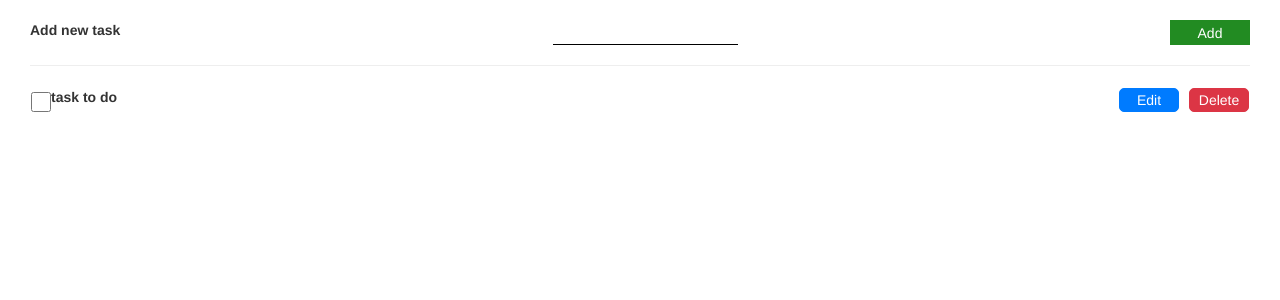
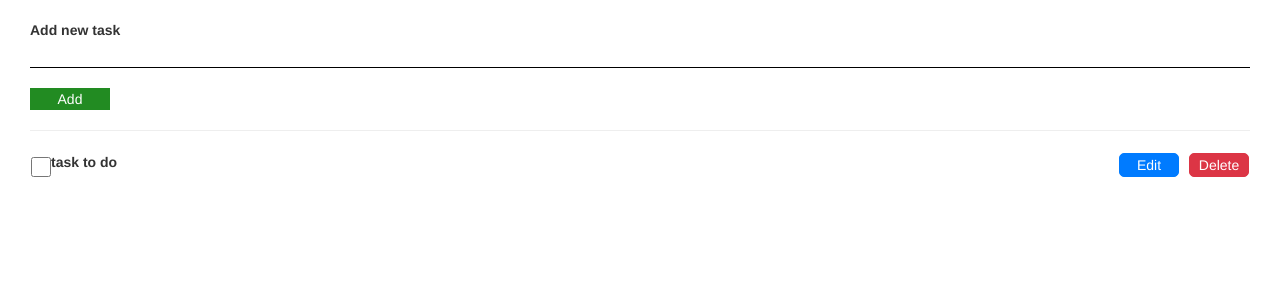
Before and after one commit to KolosUK/JSPCamp, an Angular app: page / in a window 1280 px wide. Shown: the top 300 px of the page. Built offline with nearby package versions, Linux system fonts and the light colour scheme.

Commit message:
add new task component rework of css styles

```diff
--- a/src/app/app.component.css
+++ b/src/app/app.component.css
@@ -2,6 +2,7 @@
   display: flex;
   justify-content: space-between;
   margin: 20px 0 0 0;
+  flex-direction: column;
 }
 
 input:focus {
@@ -15,6 +16,7 @@ input[type="text"] {
 }
 
 .add-button {
+  margin: 20px 0 0 0;
   color: white;
   background-color: forestgreen;
   border: none;
```
